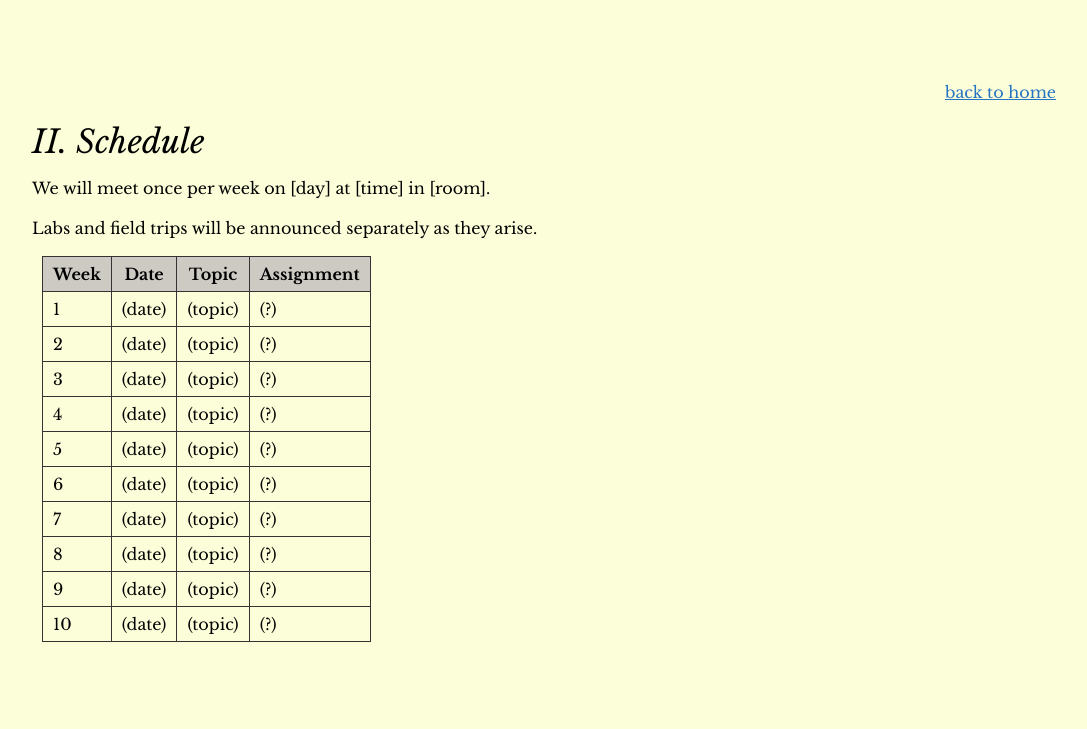
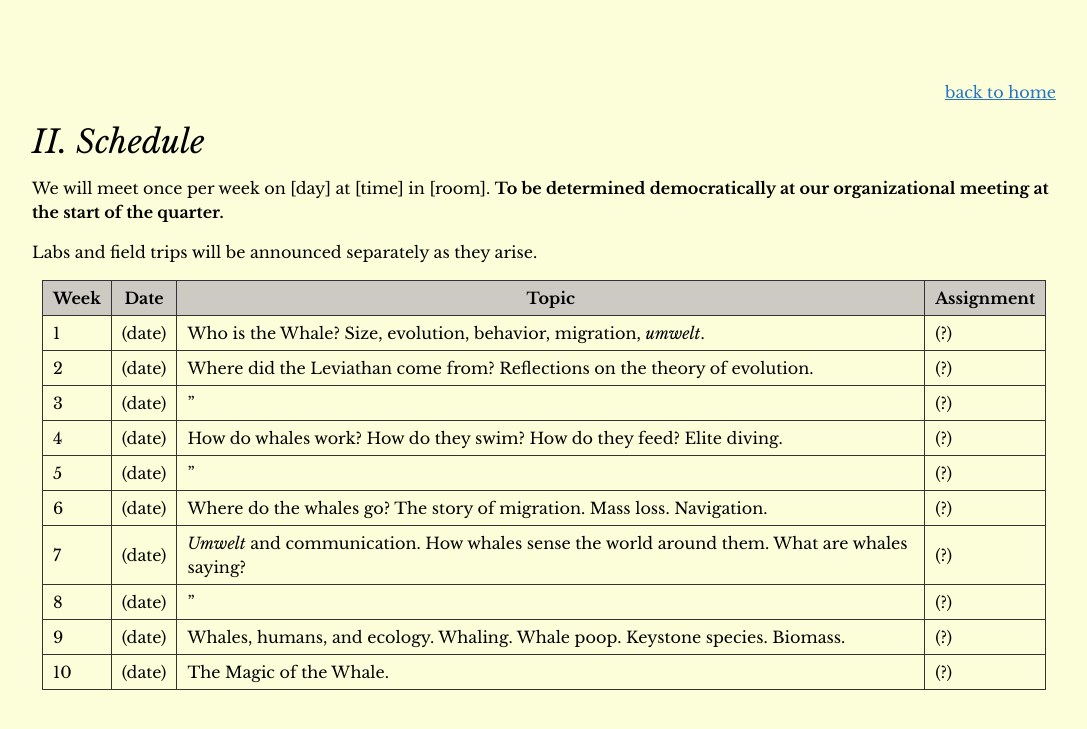
Before and after one commit to RPGroup-PBoC/whale, a Jekyll site: the page built from schedule.md, in a window 1280 px wide. Shown: the top 729 px of the page, without its empty margins (96-1183 px from the left). Built offline with Jekyll 4.4.1, drawn with Linux system fonts in a browser that asks for light colours.

Commit message:
syllabus rough sketch

```diff
--- a/schedule.md
+++ b/schedule.md
@@ -5,19 +5,19 @@ title: Schedule
 
 # II. Schedule
 
-We will meet once per week on [day] at [time] in [room].
+We will meet once per week on [day] at [time] in [room]. **To be determined democratically at our organizational meeting at the start of the quarter.**
 
 Labs and field trips will be announced separately as they arise.
 
 | Week | Date | Topic | Assignment |
 | -- | -- | -- | -- |
-| 1 | (date) | (topic) | (?) |
-| 2 | (date) | (topic) | (?) |
-| 3 | (date) | (topic) | (?) |
-| 4 | (date) | (topic) | (?) |
-| 5 | (date) | (topic) | (?) |
-| 6 | (date) | (topic) | (?) |
-| 7 | (date) | (topic) | (?) |
-| 8 | (date) | (topic) | (?) |
-| 9 | (date) | (topic) | (?) |
-| 10 | (date) | (topic) | (?) |
+| 1 | (date) | Who is the Whale? Size, evolution, behavior, migration, _umwelt_. | (?) |
+| 2 | (date) | Where did the Leviathan come from? Reflections on the theory of evolution. | (?) |
+| 3 | (date) | " | (?) |
+| 4 | (date) | How do whales work? How do they swim? How do they feed? Elite diving. | (?) |
+| 5 | (date) | " | (?) |
+| 6 | (date) | Where do the whales go? The story of migration. Mass loss. Navigation. | (?) |
+| 7 | (date) | _Umwelt_ and communication. How whales sense the world around them. What are whales saying? | (?) |
+| 8 | (date) | " | (?) |
+| 9 | (date) | Whales, humans, and ecology. Whaling. Whale poop. Keystone species. Biomass. | (?) |
+| 10 | (date) | The Magic of the Whale. | (?) |
```
